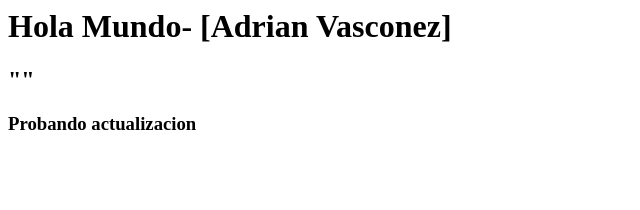
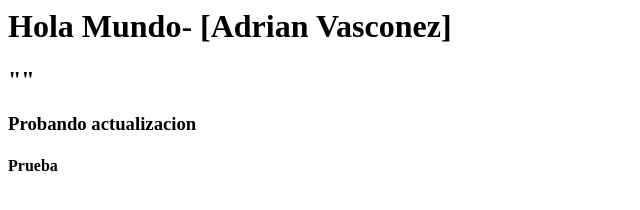
Before and after one commit to AdrianVasconez/mi-primer-repo-cloud, a plain HTML site: page index.html in a window 1280 px wide. Shown: the full height of the page, 0-640 px from the left. Drawn offline with Linux system fonts and the light colour scheme.

Commit message:
pruebita

```diff
--- a/index.html
+++ b/index.html
@@ -1,3 +1,4 @@
 <h1>Hola Mundo- [Adrian Vasconez]</h1>
 <h2>""</h2>
 <h3>Probando actualizacion</h3>
+<h4>Prueba</h4>
```
